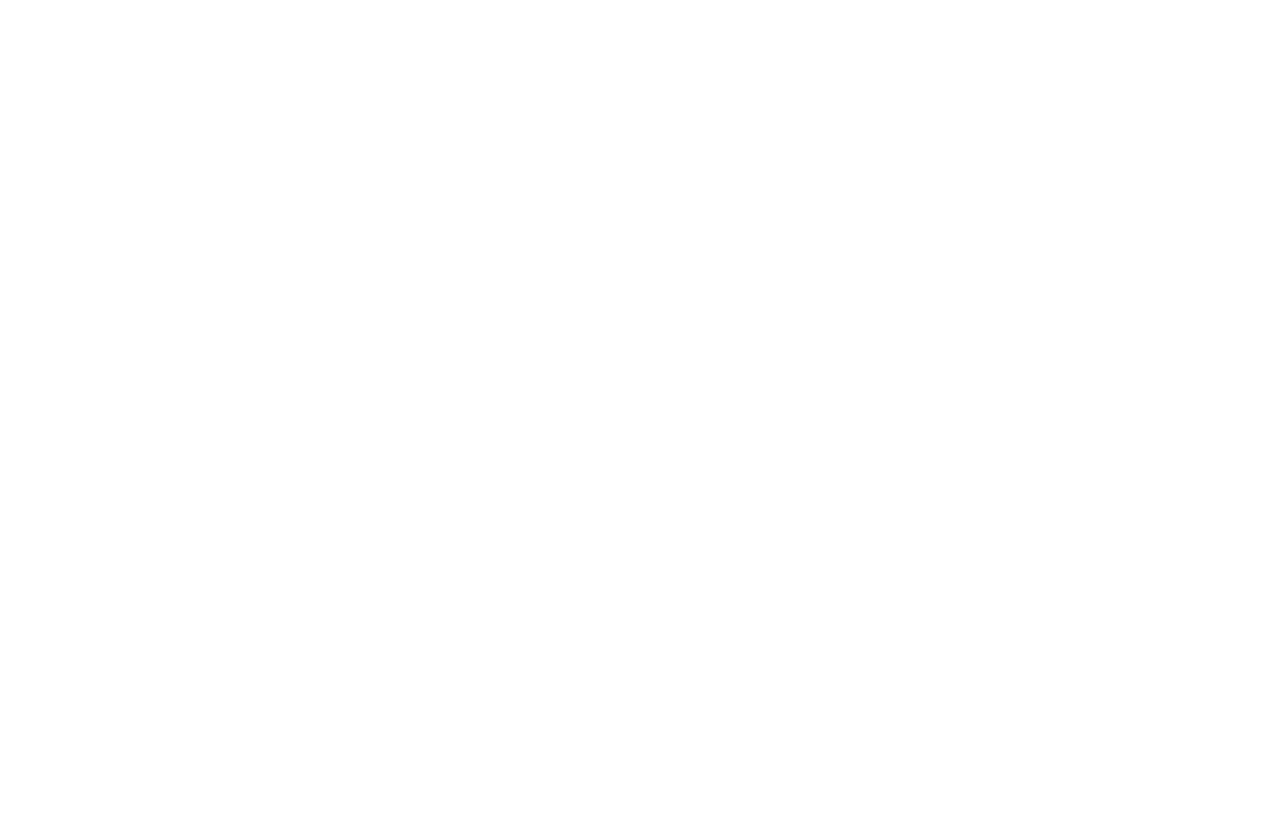
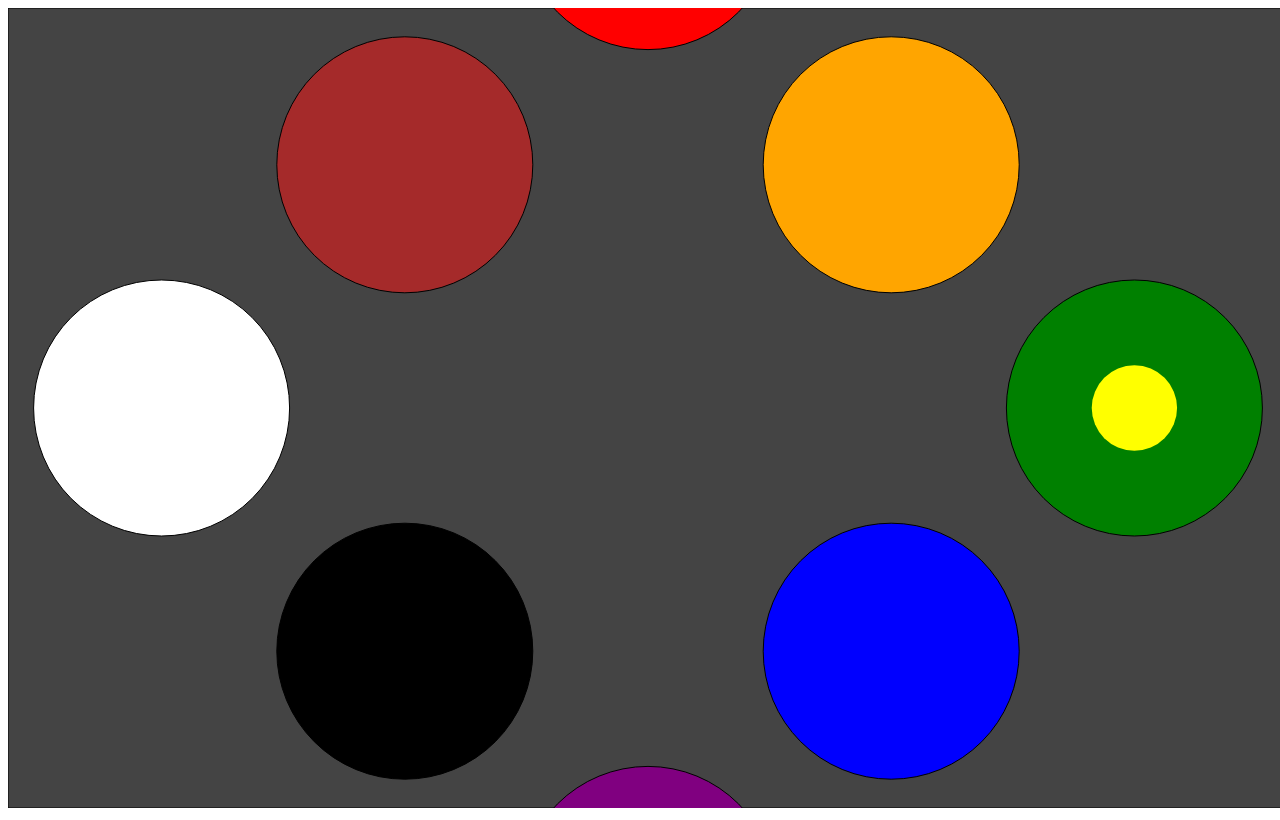
Before and after one commit to Simas2006/yeet.io, a plain HTML site: page index.html in a window 1280 px wide. Drawn offline with Linux system fonts and the light colour scheme.

Commit message:
Many revisions, but have an idea for the UI now

```diff
--- a/index.html
+++ b/index.html
@@ -8,6 +8,5 @@
 </head>
 <body>
   <canvas id="canvas"></canvas>
-  <p id="text"></p>
 </body>
 </html>
--- a/script.js
+++ b/script.js
@@ -1,13 +1,28 @@
 var canvas,ctx;
 var xDown,yDown;
 var downTrigger = false;
-var index = 0;
+var energyIndex = 2;
 
 function renderGame() {
   canvas.width = window.innerWidth;
   canvas.height = window.innerHeight;
+  ctx.fillStyle = "#444444";
+  ctx.fillRect(0,0,canvas.width,canvas.height);
   ctx.strokeStyle = "black";
-  ctx.fillRect(0,0,canvas.width,canvas.height);
+  ctx.strokeRect(0,0,canvas.width,canvas.height);
+  var positions = [[0,-2],[1,-1],[2,0],[1,1],[0,2],[-1,1],[-2,0],[-1,-1]];
+  ctx.strokeStyle = "black";
+  for ( var i = 0; i < 8; i++ ) {
+    ctx.fillStyle = ["red","orange","green","blue","purple","black","white","brown"][i];
+    ctx.beginPath();
+    ctx.arc(canvas.width / 2 + positions[i][0] * (canvas.width * 0.19),canvas.height / 2 + positions[i][1] * (canvas.width * 0.19),canvas.width / 10,0,2 * Math.PI);
+    ctx.fill();
+    ctx.stroke();
+  }
+  ctx.fillStyle = "yellow";
+  ctx.beginPath();
+  ctx.arc(canvas.width / 2 + positions[energyIndex][0] * (canvas.width * 0.19),canvas.height / 2 + positions[energyIndex][1] * (canvas.width * 0.19),canvas.width / 30,0,2 * Math.PI);
+  ctx.fill();
 }
 
 window.ontouchstart = function(event) {
@@ -24,16 +39,15 @@ window.ontouchmove = function(event) {
   var yDiff = yDown - yUp;
   if ( Math.abs(xDiff) > Math.abs(yDiff) ) {
     if ( xDiff > 0 ) {
-      document.getElementById("text").innerText = "left " + index;
-      index++;
+
     } else {
-      document.getElementById("text").innerText = "right";
+
     }
   } else {
     if ( yDiff > 0 ) {
-      document.getElementById("text").innerText = "up";
+
     } else {
-      document.getElementById("text").innerText = "down";
+
     }
   }
 }
@@ -45,4 +59,5 @@ window.ontouchend = function(event) {
 window.onload = function() {
   canvas = document.getElementById("canvas");
   ctx = canvas.getContext("2d");
+  setInterval(renderGame,10);
 }
```
